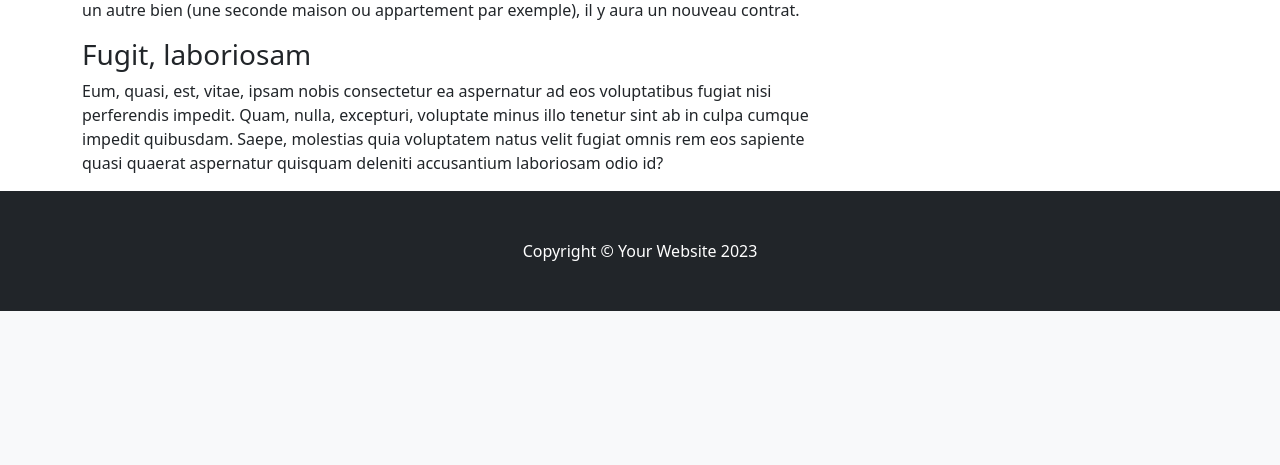
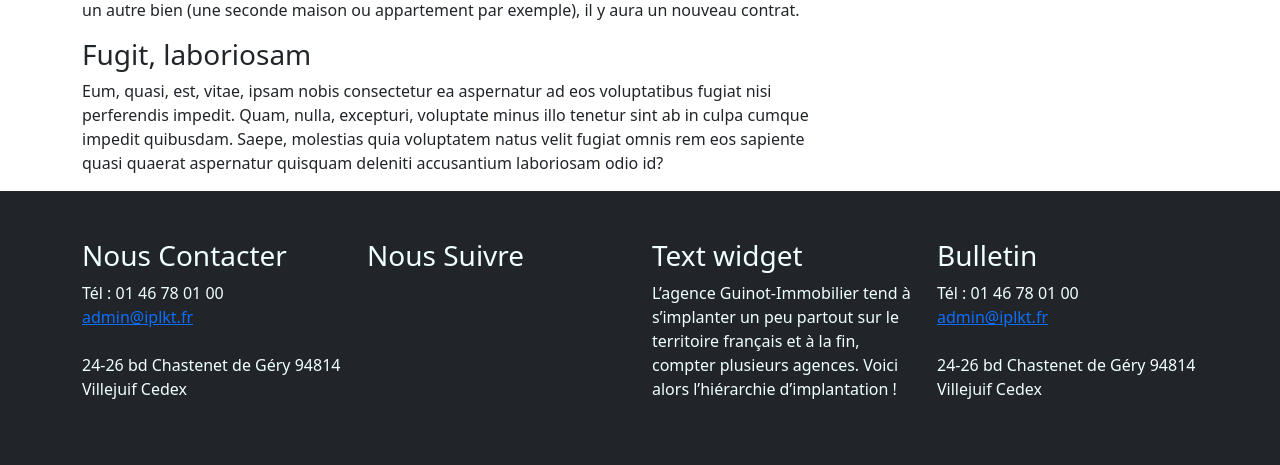
Before and after one commit to ipalakot/da_24_immobilier_tp_classe, a Symfony app: template templates/default/apropos.html.twig in a window 1280 px wide. Shown: the part 1125-1590 px from the top of the page. Before the commit the page ends 1436 px from the top, so only its background shows below. Run offline with Twig, Linux system fonts and the light colour scheme; the template is opened without the code that fills it, so the values that code supplies are empty; some libraries are stand-ins or nearby versions.

Commit message:
Articles2

```diff
--- a/templates/base.html.twig
+++ b/templates/base.html.twig
@@ -50,6 +50,8 @@
     <body>
         {% block body %}
 
+
 		{% endblock %}
+
     </body>
 </html>
--- a/templates/default/apropos.html.twig
+++ b/templates/default/apropos.html.twig
@@ -25,9 +25,13 @@
         <!-- Section-->
 
         <!-- Footer-->
+        <!-- Footer-->
+
         <footer class="py-5 bg-dark">
-            <div class="container"><p class="m-0 text-center text-white">Copyright &copy; Your Website 2023</p></div>
+            {% include 'tools/footer.html.twig'  %}
         </footer>
+
+
         <!-- Bootstrap core JS-->
         <script src="https://cdn.jsdelivr.net/npm/bootstrap@5.2.3/dist/js/bootstrap.bundle.min.js"></script>
         <!-- Core theme JS-->
--- a/templates/tools/footer.html.twig
+++ b/templates/tools/footer.html.twig
@@ -29,7 +29,6 @@
 				<h3 class="widget-title">Text widget</h3>
 				<div class="widget-body">
 					<p style="color: azure;">L’agence Guinot-Immobilier tend à s’implanter un peu partout sur le territoire français et à la fin, compter plusieurs agences. Voici alors l’hiérarchie d’implantation !</p>
-
 				</div>
 			</div>
 
```
